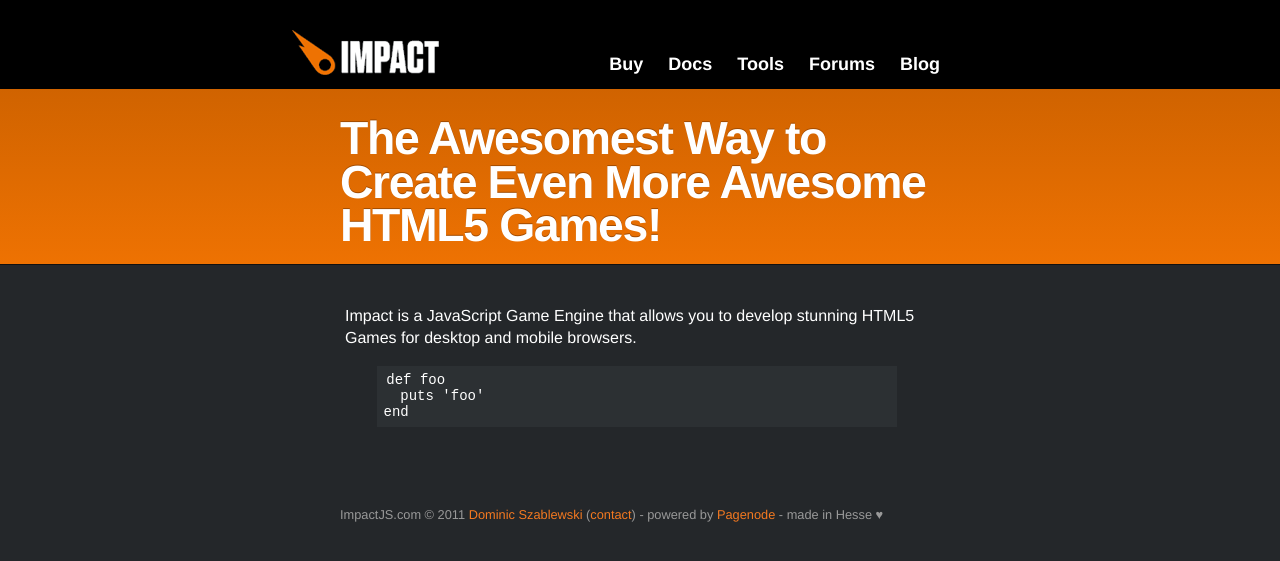
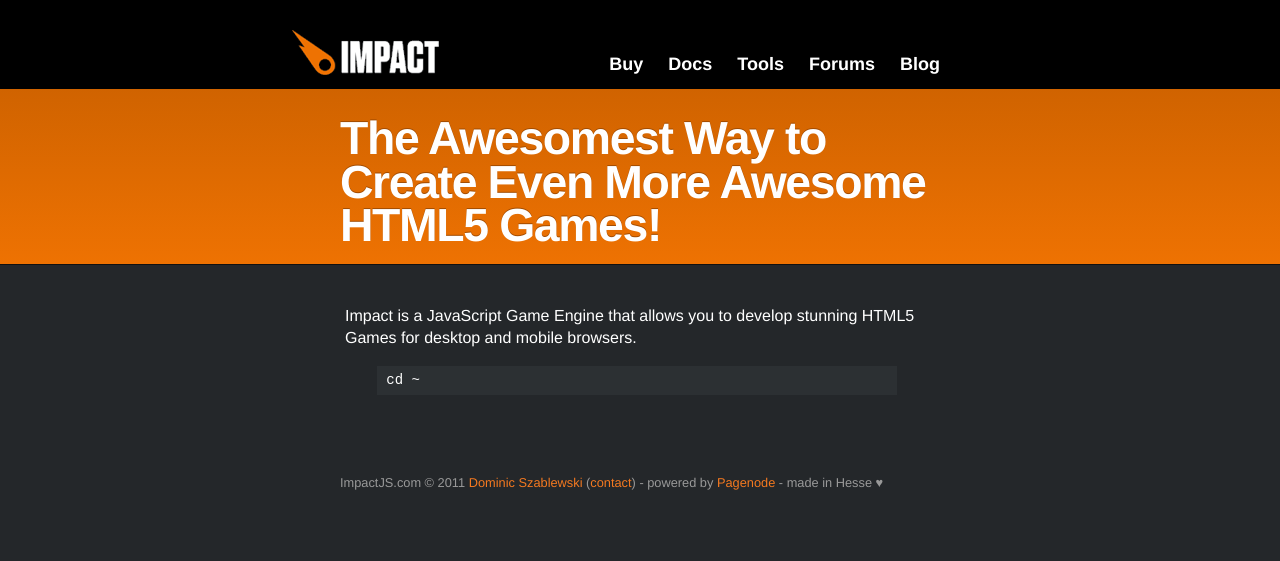
Before and after one commit to NKStudios/nkstudios.github.com, a Jekyll site: the page built from index.md, in a window 1280 px wide. Shown: the top 561 px of the page. Built offline with Jekyll 4.4.1, drawn with Linux system fonts in a browser that asks for light colours; Markdown is read by kramdown in place of the engine named in the settings.

Commit message:
add pygments

```diff
--- a/index.md
+++ b/index.md
@@ -5,8 +5,7 @@
 breadcrumbsclass: main
 ---
 Impact is a JavaScript Game Engine that allows you to develop stunning HTML5 Games for desktop and mobile browsers.
-{% highlight ruby %}
-def foo
-  puts 'foo'
-end
+
+{% highlight bash %}
+cd ~
 {% endhighlight %}
```
Also changed, not shown: 1 other file.
